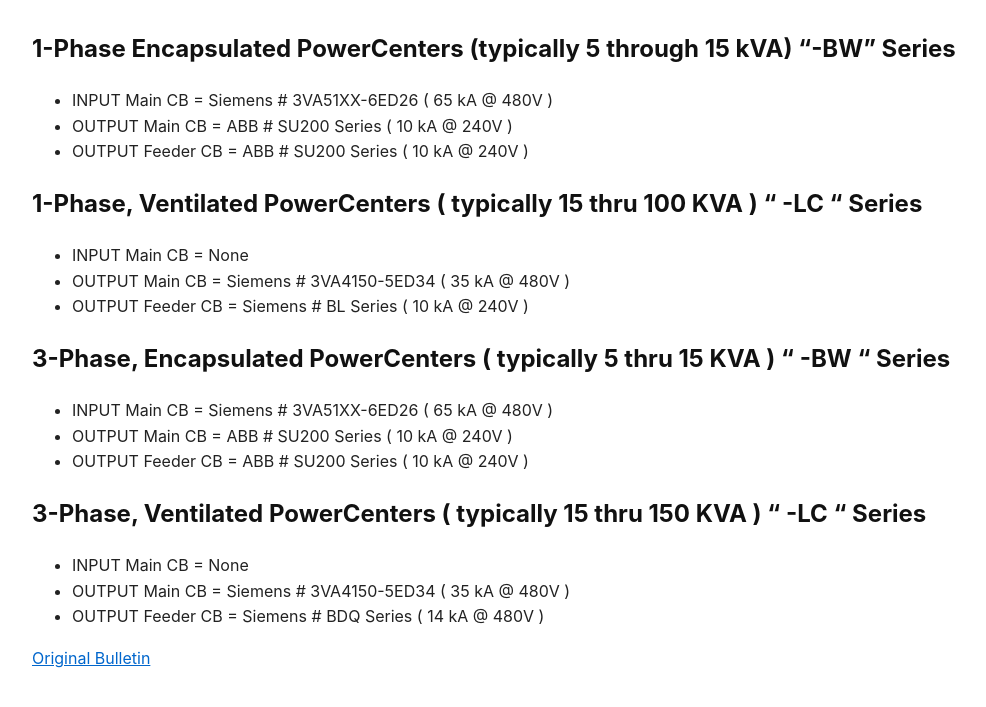
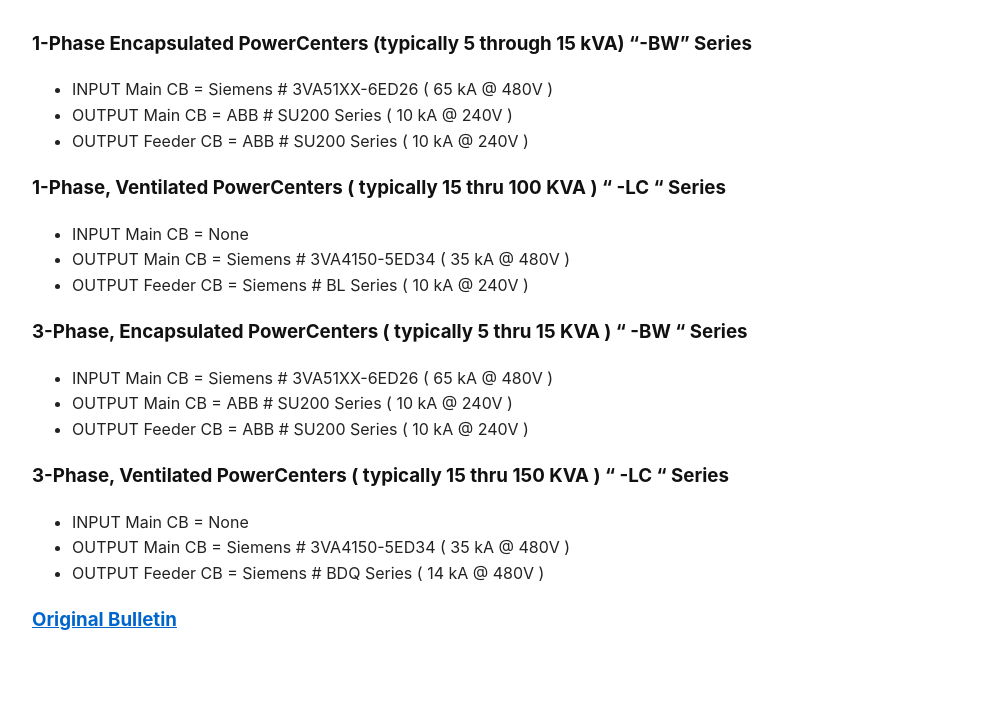
Before and after one commit to epecsupport/Service, a Jekyll site: the page built from support/mpcbreakers.md, in a window 1280 px wide. Shown: the top 707 px of the page, without its empty margins (108-1094 px from the left). Built offline with Jekyll 4.4.1, drawn with Linux system fonts in a browser that asks for light colours.

Commit message:
Update formatting

```diff
--- a/support/mpcbreakers.md
+++ b/support/mpcbreakers.md
@@ -4,24 +4,24 @@ title: Powertran MPC Breakers
 autolink: true
 ---
 
-## 1-Phase Encapsulated PowerCenters (typically 5 through 15 kVA) "-BW" Series
+### 1-Phase Encapsulated PowerCenters (typically 5 through 15 kVA) "-BW" Series
 - INPUT Main CB = Siemens # 3VA51XX-6ED26 ( 65 kA @ 480V )
 - OUTPUT Main CB = ABB # SU200 Series ( 10 kA @ 240V )
 - OUTPUT Feeder CB = ABB # SU200 Series ( 10 kA @ 240V )
 
-## 1-Phase, Ventilated PowerCenters ( typically 15 thru 100 KVA ) “ -LC “ Series
+### 1-Phase, Ventilated PowerCenters ( typically 15 thru 100 KVA ) “ -LC “ Series
 - INPUT Main CB = None
 - OUTPUT Main CB = Siemens # 3VA4150-5ED34 ( 35 kA @ 480V )
 - OUTPUT Feeder CB = Siemens # BL Series ( 10 kA @ 240V )
 
-## 3-Phase, Encapsulated PowerCenters ( typically 5 thru 15 KVA ) “ -BW “ Series
+### 3-Phase, Encapsulated PowerCenters ( typically 5 thru 15 KVA ) “ -BW “ Series
 - INPUT Main CB = Siemens # 3VA51XX-6ED26 ( 65 kA @ 480V )
 - OUTPUT Main CB = ABB # SU200 Series ( 10 kA @ 240V )
 - OUTPUT Feeder CB = ABB # SU200 Series ( 10 kA @ 240V )
 
-## 3-Phase, Ventilated PowerCenters ( typically 15 thru 150 KVA ) “ -LC “ Series
+### 3-Phase, Ventilated PowerCenters ( typically 15 thru 150 KVA ) “ -LC “ Series
 - INPUT Main CB = None
 - OUTPUT Main CB = Siemens # 3VA4150-5ED34 ( 35 kA @ 480V )
 - OUTPUT Feeder CB = Siemens # BDQ Series ( 14 kA @ 480V )
 
-[Original Bulletin](https://raw.githubusercontent.com/epecsupport/Service/main/library/MPC-Breaker-Job-Aid.pdf)
+### [Original Bulletin](https://raw.githubusercontent.com/epecsupport/Service/main/library/MPC-Breaker-Job-Aid.pdf)
```
